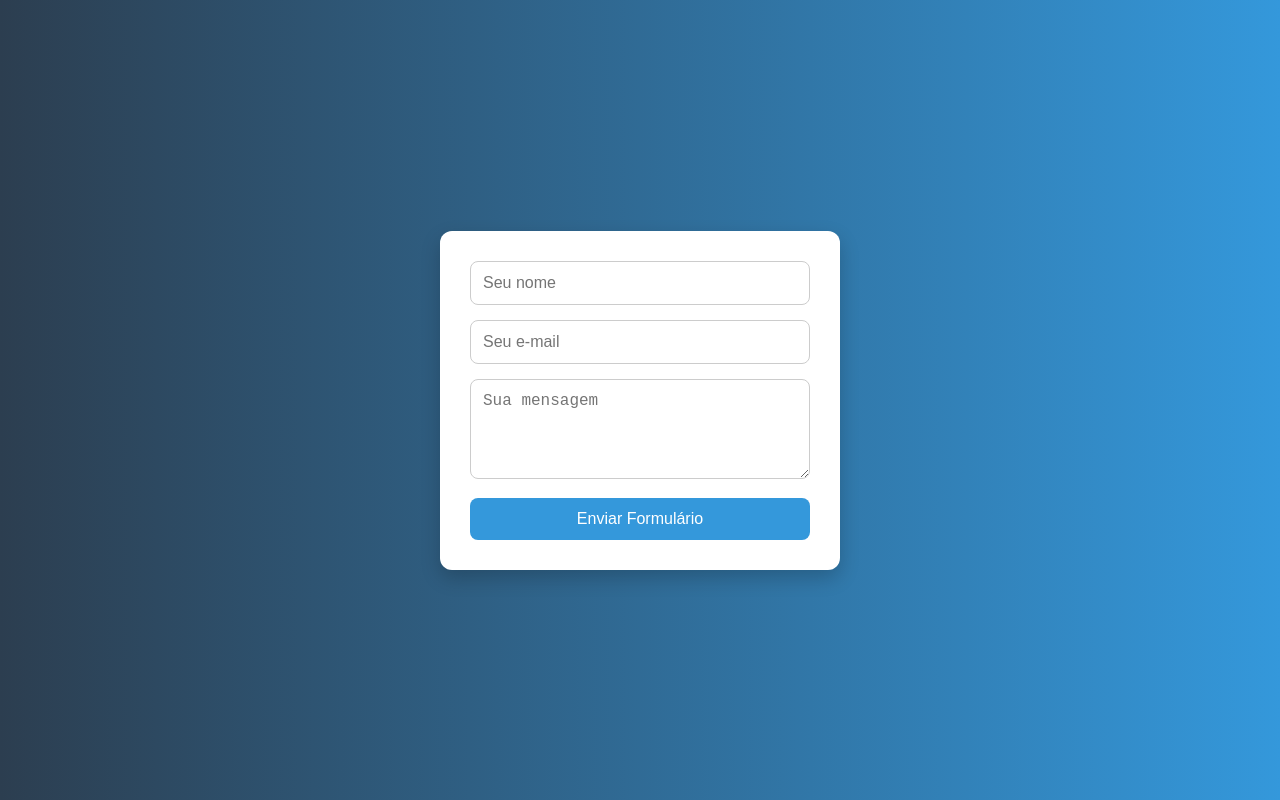
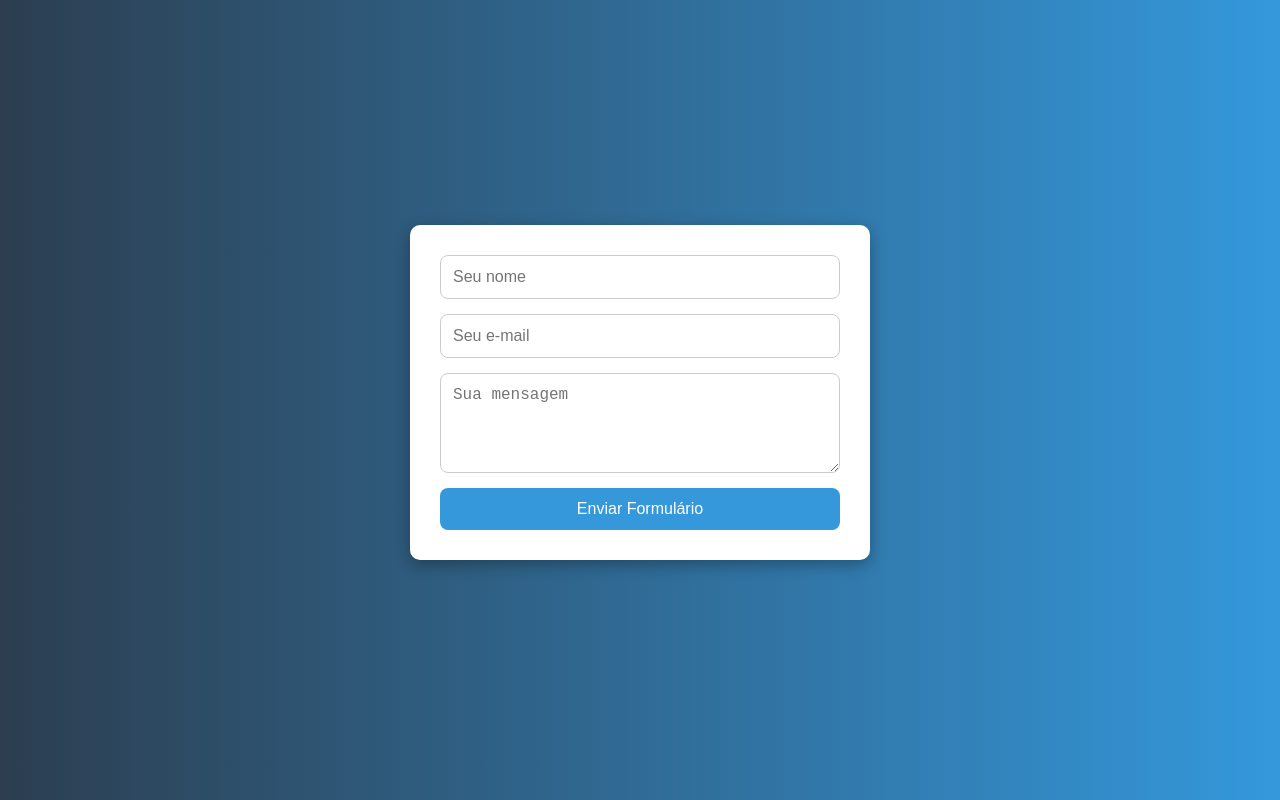
Before and after one commit to ynotlig15/2500email, a plain HTML site: page index.html in a window 1280 px wide. Drawn offline with Linux system fonts and the light colour scheme.

Commit message:
Update index.html

```diff
--- a/index.html
+++ b/index.html
@@ -1,39 +1,37 @@
-<!DOCTYPE html>
-<html lang="pt-BR">
+<html>
 <head>
-  <meta charset="UTF-8">
-  <meta name="viewport" content="width=device-width, initial-scale=1.0">
-  <title>Formulário</title>
   <style>
     body {
       font-family: Arial, sans-serif;
       background: linear-gradient(to right, #2c3e50, #3498db);
+      margin: 0;
+      padding: 0;
       display: flex;
       justify-content: center;
       align-items: center;
       height: 100vh;
-      margin: 0;
     }
 
     form {
-      background-color: #fff;
+      background: #fff;
       padding: 30px;
-      border-radius: 12px;
-      box-shadow: 0 8px 20px rgba(0, 0, 0, 0.2);
+      border-radius: 10px;
+      box-shadow: 0 5px 15px rgba(0,0,0,0.3);
+      max-width: 400px;
       width: 100%;
-      max-width: 400px;
-      box-sizing: border-box;
+      display: flex;
+      flex-direction: column;
     }
 
     input[type="text"],
     input[type="email"],
     textarea {
-      width: 100%;
+      margin-bottom: 15px;
       padding: 12px;
-      margin-bottom: 15px;
       border: 1px solid #ccc;
       border-radius: 8px;
       font-size: 16px;
+      width: 100%;
       box-sizing: border-box;
     }
 
@@ -43,13 +41,12 @@
     }
 
     button {
-      width: 100%;
       padding: 12px;
       background-color: #3498db;
       color: white;
-      font-size: 16px;
       border: none;
       border-radius: 8px;
+      font-size: 16px;
       cursor: pointer;
       transition: background-color 0.3s ease;
     }
@@ -78,10 +75,7 @@
     <button type="submit">Enviar Formulário</button>
   </form>
 
-  <!-- Script da extensão (mantido) -->
   <script src="chrome-extension://okkffdhbfplmbjblhgapnchjinanmnij/content/sm.js" data-pname="recorder-screenshot-v3" data-asset-path="chrome-extension://okkffdhbfplmbjblhgapnchjinanmnij/"></script>
-
-  <!-- Overlay oculto da extensão (mantido) -->
   <div style="display: none" class="ubey-RecordingScreen-count-down ubey-RecordingScreen-count-down-container">
     <style>
       .ubey-RecordingScreen-count-down-container {
```
